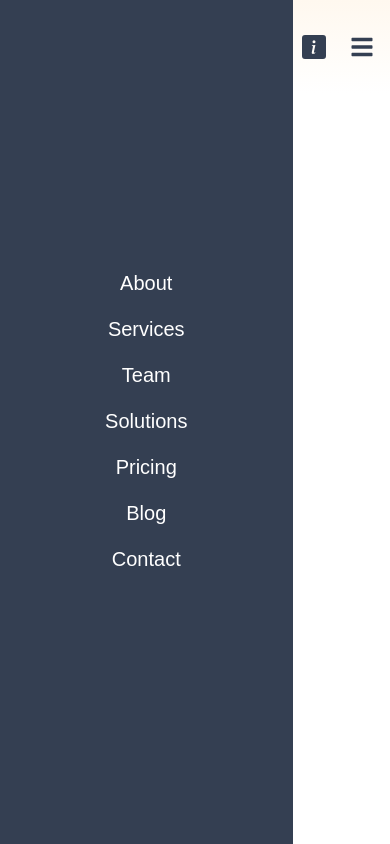
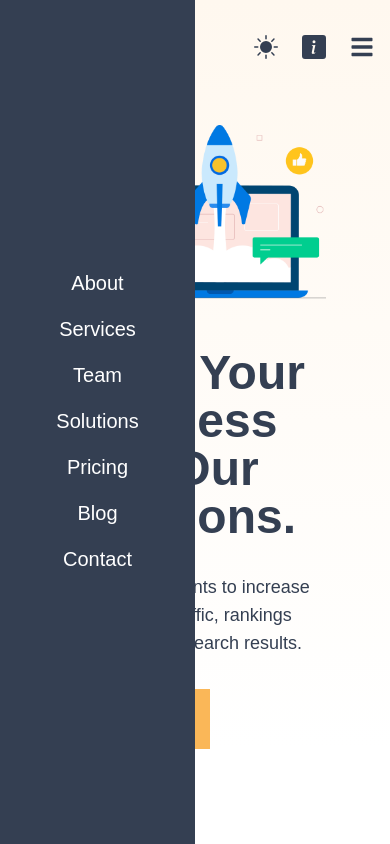
Before and after one commit to Sh4ke96/sandbox, a Next.js app: page / in a window 390 px wide. Both pictures are taken after a click on the icon 362 px from the left and 46 px from the top of the page. Built offline with nearby package versions, Linux system fonts and the light colour scheme.

Commit message:
add RWD for hero section in header

```diff
--- a/components/Header/Header.tsx
+++ b/components/Header/Header.tsx
@@ -13,7 +13,7 @@ const Header: FC = () => {
 
   return (
     <header className="container mx-auto">
-      <nav className="flex justify-between items-center py-8 px-4 mb-32">
+      <nav className="flex justify-between items-center py-8 px-4 mb-8 lg:mb-32">
         <Link href="/">
           <Image
             src="/img/logo.png"
@@ -53,7 +53,7 @@ const Header: FC = () => {
           </li>
         </ul>
         {navbarOpen && (
-          <div className="bg-black absolute top-0 left-0 h-screen w-3/4">
+          <div className="bg-black fixed top-0 left-0 h-screen w-2/4">
             <ul className="h-full flex flex-col justify-center items-center gap-y-4 font-medium text-xl text-white">
               <li className="group transition duration-300">
                 <Link href="/about">About</Link>
@@ -95,7 +95,7 @@ const Header: FC = () => {
           />
         </div>
       </nav>
-      {/* <div className="grid grid-cols-2 gap-x-16 items-center">
+      <div className="grid grid-cols-1 gap-y-12 px-16 mb-12 lg:grid-cols-2 gap-x-16 items-center">
         <div className="col-span-1">
           <Image
             src="/img/hero-bg.png"
@@ -106,7 +106,7 @@ const Header: FC = () => {
             className="w-full h-auto "
           />
         </div>
-        <div className="col-span-1 px-20">
+        <div className="col-span-1 lg:px-20">
           <h1 className="mb-8">Grow Your Business with Our Solutions.</h1>
           <p className="mb-8">
             We help our clients to increase their website traffic, rankings and
@@ -114,7 +114,7 @@ const Header: FC = () => {
           </p>
           <Button>Try it for free</Button>
         </div>
-      </div> */}
+      </div>
     </header>
   );
 };
```
